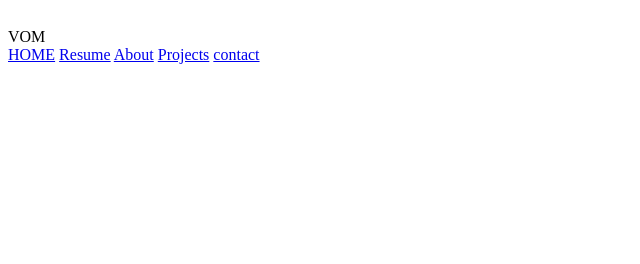
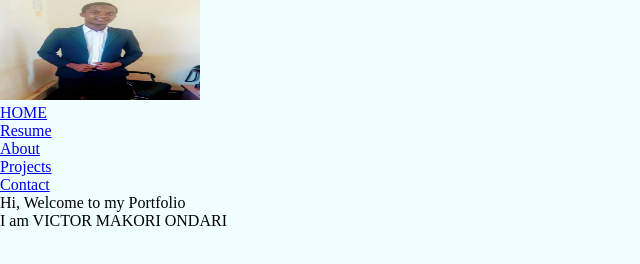
Before and after one commit to Vonmak/IP1, a plain HTML site: page index.html in a window 1280 px wide. Shown: the whole page, without its empty margins (0-640 px from the left). Drawn offline with Linux system fonts and the light colour scheme.

Commit message:
added the hero-body section && added styling in css using margin, bx-sizing and padding

```diff
--- a/css/style.css
+++ b/css/style.css
@@ -0,0 +1,6 @@
+* {
+  margin: 0;
+  box-sizing: border-box;
+  padding: 0;
+  background-color: azure;
+}
--- a/index.html
+++ b/index.html
@@ -7,22 +7,43 @@
 
     <link rel="stylesheet" href="css/style.css">
 
-    <svg xmlns="http://www.w3.org/2000/svg" width="16" height="16" fill="currentColor" class="bi bi-badge-vo" viewBox="0 0 16 16">
-         </svg>
+
     <title>Independent Project</title>
 </head>
 <body>
 
     <div>
-        <span class="bi bi-badge-vo">VOM</span>
-        <nav>
-            <a href="#">HOME</a>
-            <a href="#">Resume</a>
-            <a href="#">About</a>
-            <a href="#">Projects</a>
-            <a href="#">contact</a>
-        </nav>
+        <div class="bar">
+
+
+                <img src="images/vic1.jpg" alt="victor's profile picture" width="200" height="100">
+
+                <!-- navbar start -->
+                <nav>
+                    <ul >
+                        <li><a href="#">HOME</a></li>
+                        <li><a href="#">Resume</a></li>
+                        <li><a href="#">About</a></li>
+                        <li><a href="#">Projects</a></li>
+                        <li><a href="#">Contact</a></li>
+                    </ul>
+                </nav>
+                <!-- navbar end -->
+
+
+
+
+
+        </div>
+        <div class="hero" >
+
+            <p>Hi, Welcome to my Portfolio <br> I am <span>VICTOR MAKORI ONDARI</span></p>
+        </div>
+
+
     </div>
+
+
 
 </body>
 </html>
```
